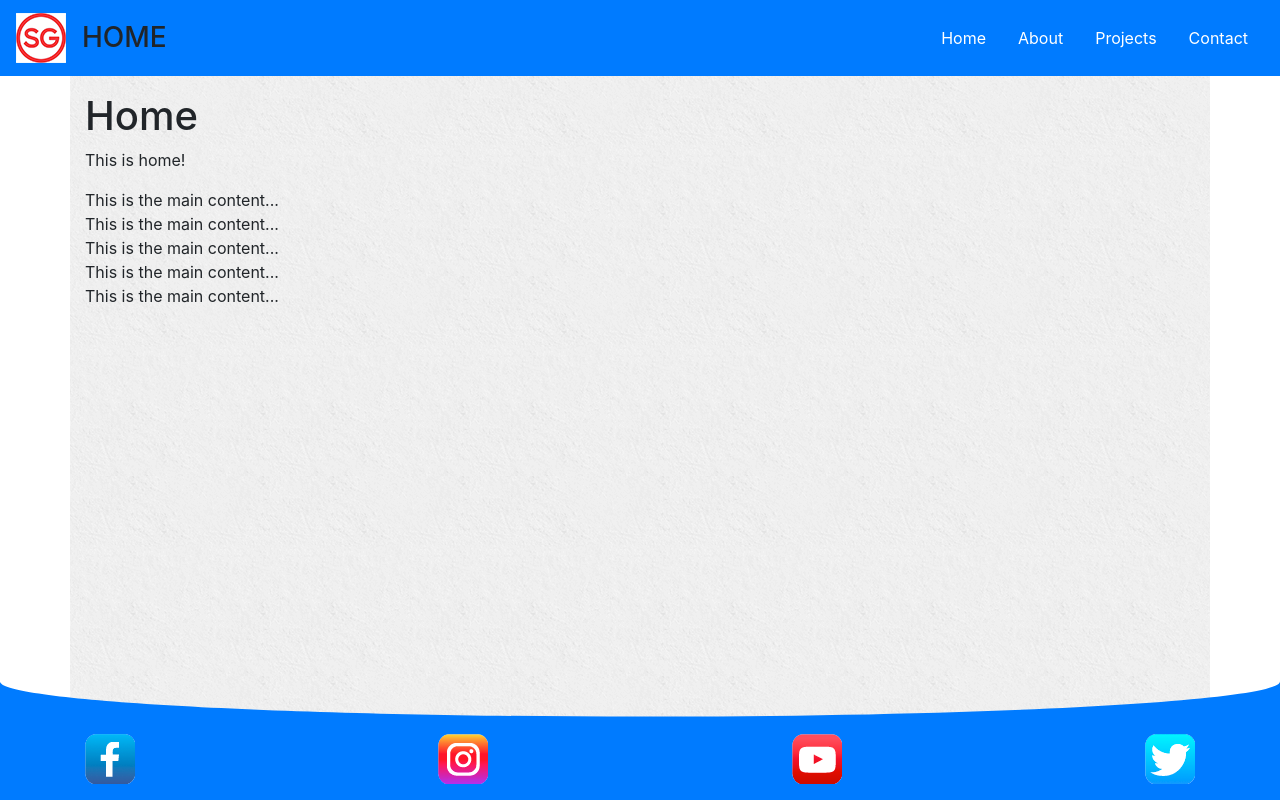
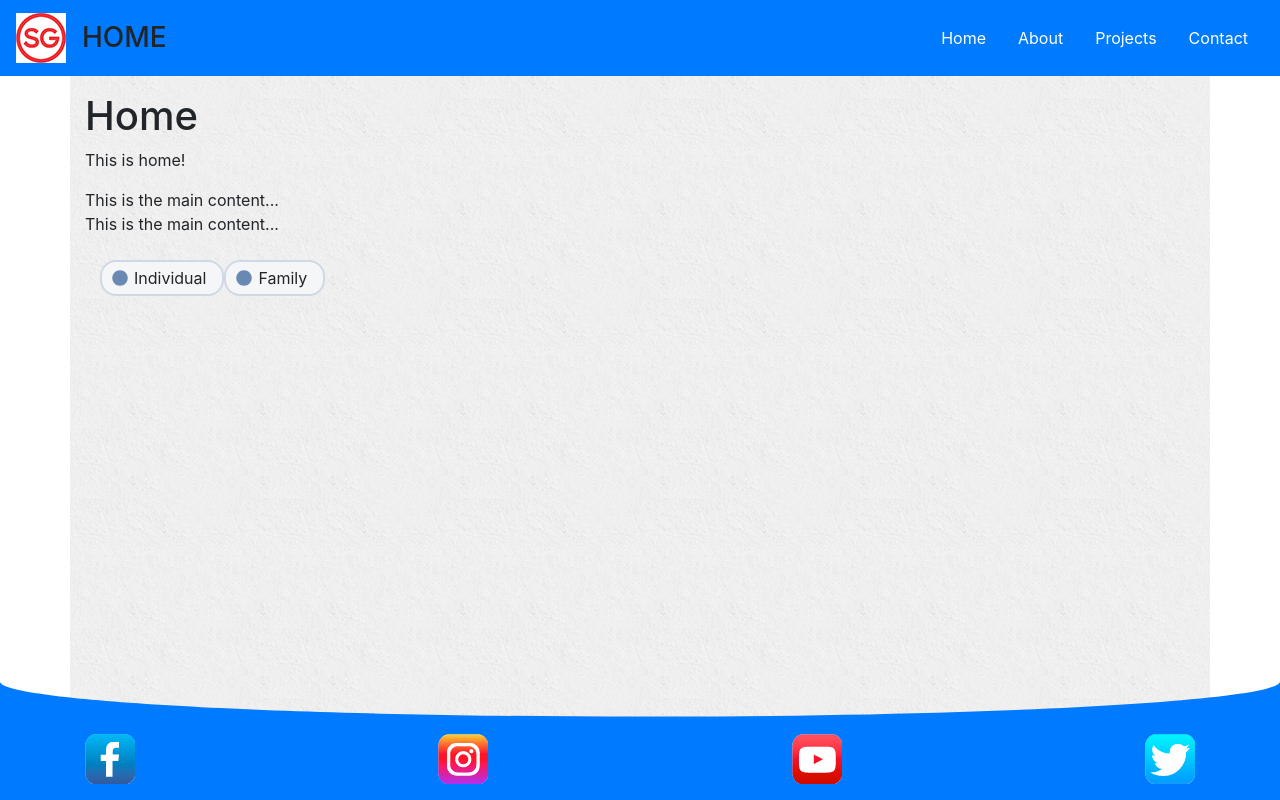
Before and after one commit to sgedye/mobile-portfolio, a React (Create React App) app: page / in a window 1280 px wide. Built offline with nearby package versions, Linux system fonts and the light colour scheme.

Commit message:
Added Toggle Tokens to Home Page

```diff
--- a/src/App.tsx
+++ b/src/App.tsx
@@ -10,6 +10,7 @@ import { Projects } from "./pages/projects";
 import { Contact } from "./pages/contact";
 
 import "./assets/scss/layout.scss";
+import "./assets/scss/radio-toggler.scss";
 
 function App() {
   return (
--- /dev/null
+++ b/src/assets/scss/radio-toggler.scss
@@ -0,0 +1,127 @@
+.form-check {
+  position: relative;
+  display: block;
+  padding-left: 1.25rem;
+}
+.form-check-input {
+  position: absolute;
+  margin-top: 0.3rem;
+  margin-left: -1.25rem;
+}
+.form-check-input[disabled] ~ .form-check-label,
+.form-check-input:disabled ~ .form-check-label {
+  color: #6c757d;
+}
+.form-check-label {
+  margin-bottom: 0;
+}
+.form-check-inline .form-check-input {
+  position: static;
+  margin-top: 0;
+  margin-right: 0.3125rem;
+  margin-left: 0;
+}
+
+// .was-validated .form-check-input:valid ~ .form-check-label,
+// .form-check-input.is-valid ~ .form-check-label {
+//   color: #12c500;
+// }
+// .was-validated .form-check-input:valid ~ .valid-feedback,
+// .was-validated .form-check-input:valid ~ .valid-tooltip,
+// .form-check-input.is-valid ~ .valid-feedback,
+// .form-check-input.is-valid ~ .valid-tooltip {
+//   display: block;
+// }
+
+// .was-validated .form-check-input:invalid ~ .form-check-label,
+// .form-check-input.is-invalid ~ .form-check-label {
+//   color: #ff0013;
+// }
+// .was-validated .form-check-input:invalid ~ .invalid-feedback,
+// .was-validated .form-check-input:invalid ~ .invalid-tooltip,
+// .form-check-input.is-invalid ~ .invalid-feedback,
+// .form-check-input.is-invalid ~ .invalid-tooltip {
+//   display: block;
+// }
+
+.form-inline .form-check {
+  display: -webkit-box;
+  display: flex;
+  -webkit-box-align: center;
+  align-items: center;
+  -webkit-box-pack: center;
+  justify-content: center;
+  width: auto;
+  padding-left: 0;
+}
+.form-inline .form-check-input {
+  position: relative;
+  flex-shrink: 0;
+  margin-top: 0;
+  margin-right: 0.25rem;
+  margin-left: 0;
+}
+.toggle-token.form-check .form-check-input {
+  position: absolute;
+  width: 1px;
+  height: 1px;
+  padding: 0;
+  margin: -1px;
+  overflow: hidden;
+  clip: rect(0, 0, 0, 0);
+  white-space: nowrap;
+  border: 0;
+}
+.toggle-token.form-check {
+  display: inline-block;
+  padding: 0;
+  margin: 0 0 4px 0 !important;
+}
+.toggle-token.form-check .form-check-label {
+  background-color: #f5f6f7;
+  padding: 4px 16px 4px 32px;
+  border: 2px solid #cfd9e6;
+  border-radius: 16px;
+  position: relative;
+  -webkit-transition: all 0.2s ease-in-out;
+  transition: all 0.2s ease-in-out;
+}
+.toggle-token.form-check .form-check-label .fas {
+  position: absolute;
+  top: 8px;
+  left: 10px;
+  color: #6a89b2;
+}
+.toggle-token.form-check .form-check-label .fas:first-of-type {
+  opacity: 1;
+}
+.toggle-token.form-check .form-check-label .fas:last-of-type {
+  opacity: 0;
+}
+.toggle-token.form-check .form-check-label:hover,
+.toggle-token.form-check .form-check-label:active {
+  cursor: pointer;
+}
+.toggle-token.form-check .form-check-input:checked + .form-check-label {
+  background-color: #0b7900;
+  color: #fff;
+  border-color: #0b7900;
+}
+.toggle-token.form-check .form-check-input:checked + .form-check-label .fas {
+  position: absolute;
+  top: 8px;
+  left: 10px;
+  color: #fff;
+}
+.toggle-token.form-check
+  .form-check-input:checked
+  + .form-check-label
+  .fas:first-of-type {
+  opacity: 0;
+}
+.toggle-token.form-check
+  .form-check-input:checked
+  + .form-check-label
+  .fas:last-of-type {
+  opacity: 1;
+}
--- a/src/pages/home.tsx
+++ b/src/pages/home.tsx
@@ -1,7 +1,9 @@
 import * as React from "react";
 import { Helmet } from "react-helmet";
+import { FaCircle, FaCheckCircle } from "react-icons/fa";
 
-export const Home = () => (
+export const Home = () => {
+  return (
     <>
       <Helmet>
         <title>home</title>
@@ -13,11 +15,40 @@ export const Home = () => (
         <br />
         This is the main content...
         <br />
-      This is the main content...
         <br />
-      This is the main content...
-      <br />
-      This is the main content...
+        <div className="container-fluid form-fieldset">
+          <div>
+            <div className="form-check toggle-token">
+              <input
+                className="form-check-input"
+                type="radio"
+                name="membershipType"
+                id="individual"
+                value="individual"
+              />
+              <label className="form-check-label" htmlFor="individual">
+                <FaCircle className="fas" />
+                <FaCheckCircle className="fas" />
+                Individual
+              </label>
+            </div>
+            <div className="form-check toggle-token">
+              <input
+                className="form-check-input"
+                type="radio"
+                name="membershipType"
+                id="family"
+                value="family"
+              />
+              <label className="form-check-label" htmlFor="family">
+                <FaCircle className="fas" />
+                <FaCheckCircle className="fas" />
+                Family
+              </label>
+            </div>
+          </div>
+        </div>
       </main>
     </>
   );
+};
```
Lines whose indentation alone changed are shown as unchanged.
